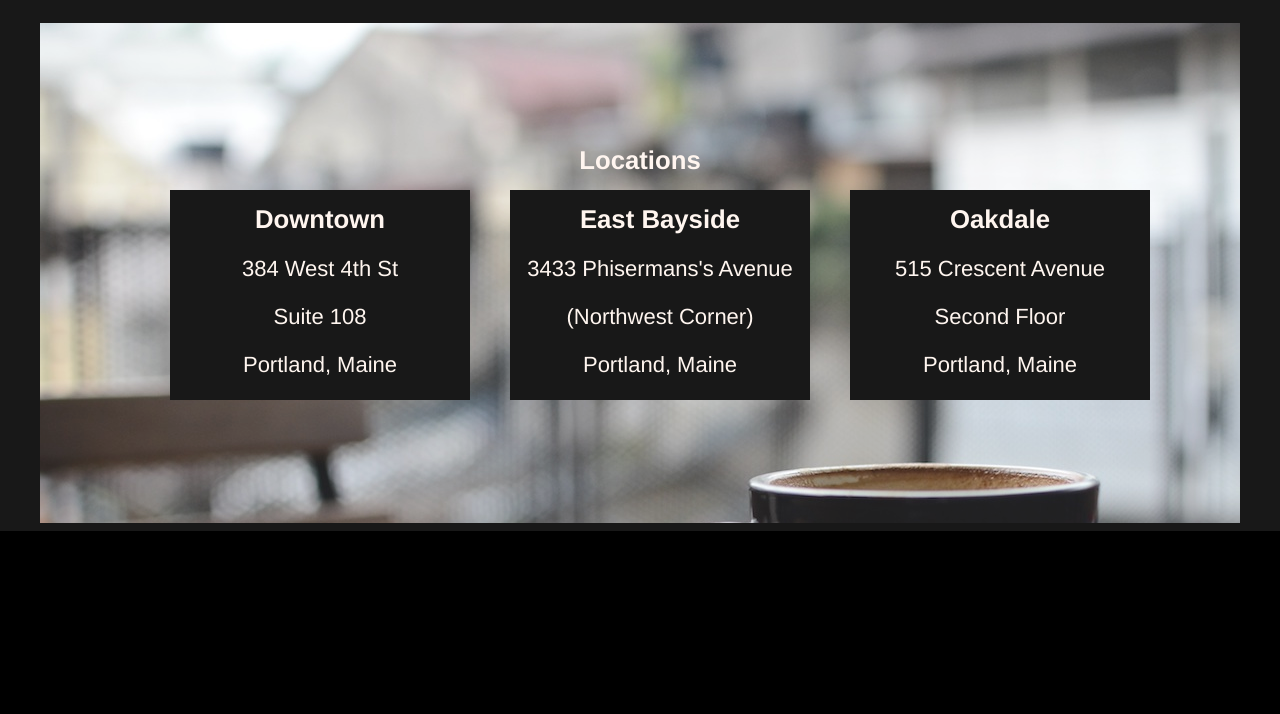
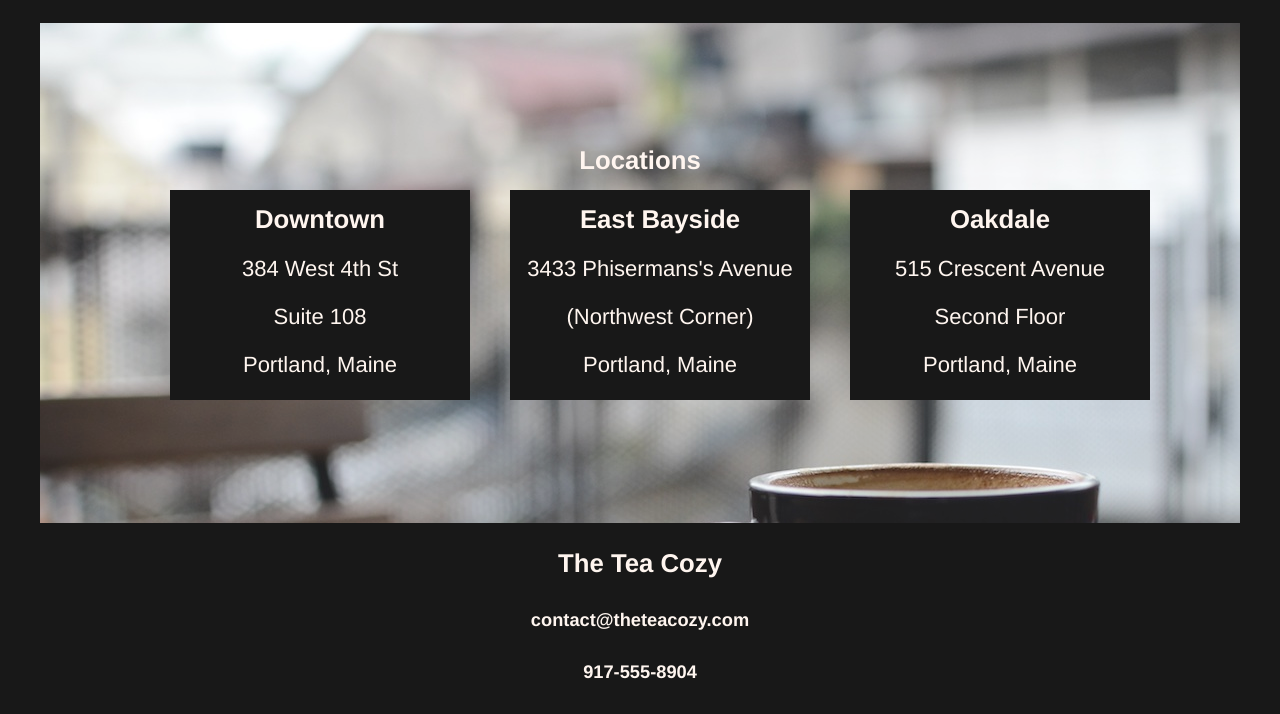
Before and after one commit to EphraimB/tea-cozy, a plain HTML site: page index.html in a window 1280 px wide. Shown: the part 1433-2147 px from the top of the page. Before the commit the page ends 1964 px from the top, so only its background shows below. Drawn offline with Linux system fonts and the light colour scheme.

Commit message:
Added the contacts section.

```diff
--- a/index.html
+++ b/index.html
@@ -74,6 +74,11 @@
                     </div>
                 </div>
             </section>
+            <section id="contact">
+                <h3>The Tea Cozy</h3>
+                <h5>contact@theteacozy.com</h5>
+                <h5>917-555-8904</h5>
+            </section>
         </main>
     </body>
 </html>
```
